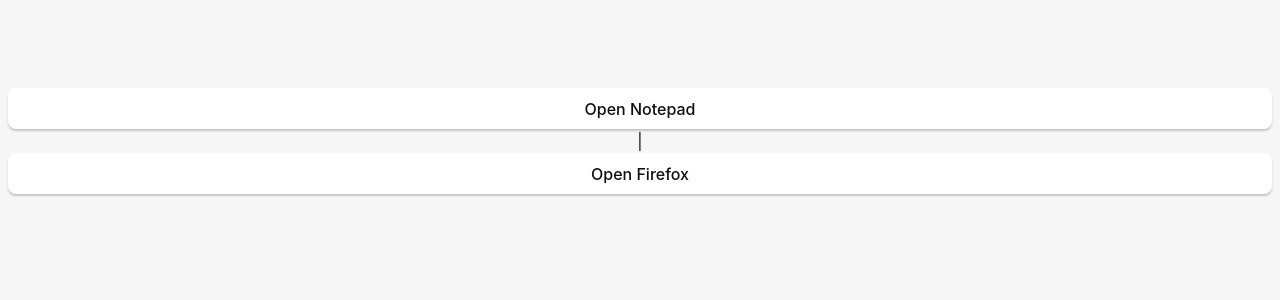
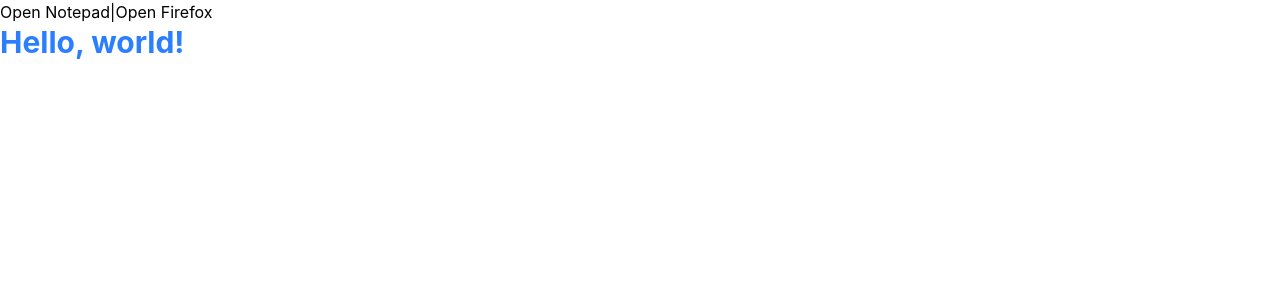
Before and after one commit to Lalitmax/quicklaunch, a React (Vite) app: page / in a window 1280 px wide. Shown: the top 300 px of the page. Built offline with nearby package versions, Linux system fonts and the light colour scheme.

Commit message:
Setup tailwindcss

```diff
--- a/src/App.css
+++ /dev/null
@@ -1,116 +0,0 @@
-.logo.vite:hover {
-  filter: drop-shadow(0 0 2em #747bff);
-}
-
-.logo.react:hover {
-  filter: drop-shadow(0 0 2em #61dafb);
-}
-:root {
-  font-family: Inter, Avenir, Helvetica, Arial, sans-serif;
-  font-size: 16px;
-  line-height: 24px;
-  font-weight: 400;
-
-  color: #0f0f0f;
-  background-color: #f6f6f6;
-
-  font-synthesis: none;
-  text-rendering: optimizeLegibility;
-  -webkit-font-smoothing: antialiased;
-  -moz-osx-font-smoothing: grayscale;
-  -webkit-text-size-adjust: 100%;
-}
-
-.container {
-  margin: 0;
-  padding-top: 10vh;
-  display: flex;
-  flex-direction: column;
-  justify-content: center;
-  text-align: center;
-}
-
-.logo {
-  height: 6em;
-  padding: 1.5em;
-  will-change: filter;
-  transition: 0.75s;
-}
-
-.logo.tauri:hover {
-  filter: drop-shadow(0 0 2em #24c8db);
-}
-
-.row {
-  display: flex;
-  justify-content: center;
-}
-
-a {
-  font-weight: 500;
-  color: #646cff;
-  text-decoration: inherit;
-}
-
-a:hover {
-  color: #535bf2;
-}
-
-h1 {
-  text-align: center;
-}
-
-input,
-button {
-  border-radius: 8px;
-  border: 1px solid transparent;
-  padding: 0.6em 1.2em;
-  font-size: 1em;
-  font-weight: 500;
-  font-family: inherit;
-  color: #0f0f0f;
-  background-color: #ffffff;
-  transition: border-color 0.25s;
-  box-shadow: 0 2px 2px rgba(0, 0, 0, 0.2);
-}
-
-button {
-  cursor: pointer;
-}
-
-button:hover {
-  border-color: #396cd8;
-}
-button:active {
-  border-color: #396cd8;
-  background-color: #e8e8e8;
-}
-
-input,
-button {
-  outline: none;
-}
-
-#greet-input {
-  margin-right: 5px;
-}
-
-@media (prefers-color-scheme: dark) {
-  :root {
-    color: #f6f6f6;
-    background-color: #2f2f2f;
-  }
-
-  a:hover {
-    color: #24c8db;
-  }
-
-  input,
-  button {
-    color: #ffffff;
-    background-color: #0f0f0f98;
-  }
-  button:active {
-    background-color: #0f0f0f69;
-  }
-}
--- a/src/App.jsx
+++ b/src/App.jsx
@@ -1,7 +1,6 @@
 import { useState } from "react";
-import reactLogo from "./assets/react.svg";
 import { invoke } from "@tauri-apps/api/core";
-import "./App.css";
+import "./index.css";
 import Toast from "./components/Toast";
 
 function App() {
@@ -29,6 +28,8 @@
       <span>|</span>
       <button onClick={() => openApp("firefox")}>Open Firefox</button>
       {showToast && <Toast message={toastMessage} />}
+
+      <div className="text-3xl font-bold text-blue-500">Hello, world!</div>
     </main>
   );
 }
--- /dev/null
+++ b/src/index.css
@@ -0,0 +1,7 @@
+@import "tailwindcss";
+
+@layer utilities {
+  .animate-fade-in {
+    animation: fadeIn 0.3s ease-in-out;
+  }
+}
--- a/src/main.jsx
+++ b/src/main.jsx
@@ -1,6 +1,7 @@
 import React from "react";
 import ReactDOM from "react-dom/client";
 import App from "./App";
+import "./index.css";
 
 ReactDOM.createRoot(document.getElementById("root")).render(
   <React.StrictMode>
--- a/vite.config.js
+++ b/vite.config.js
@@ -1,11 +1,18 @@
 import { defineConfig } from "vite";
 import react from "@vitejs/plugin-react";
+import tailwindcss from "@tailwindcss/postcss";
 
 const host = process.env.TAURI_DEV_HOST;
 
 // https://vite.dev/config/
 export default defineConfig(async () => ({
   plugins: [react()],
+
+  css: {
+    postcss: {
+      plugins: [tailwindcss()],
+    },
+  },
 
   // Vite options tailored for Tauri development and only applied in `tauri dev` or `tauri build`
   //
```
Also changed, not shown: package.json (+7 -5 lines), 1 other file (tests, documents, lock files or other folders).
